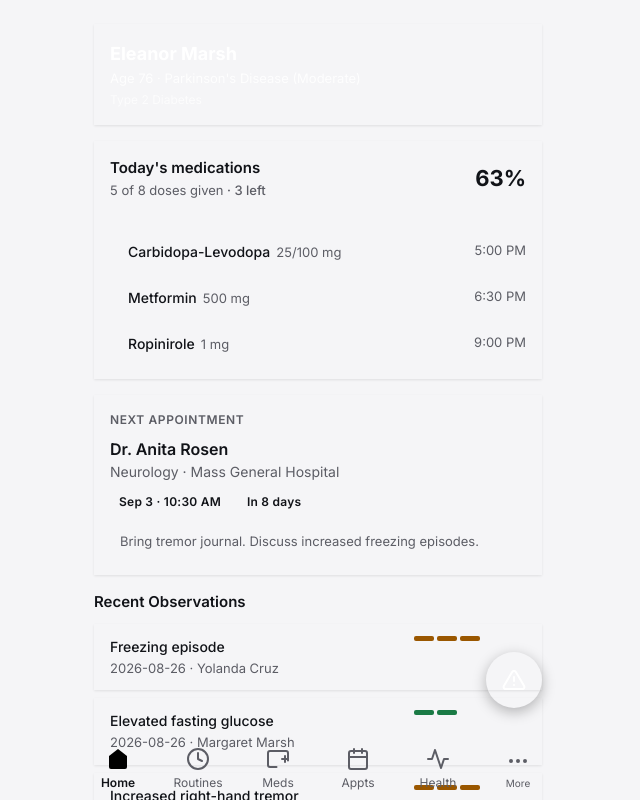
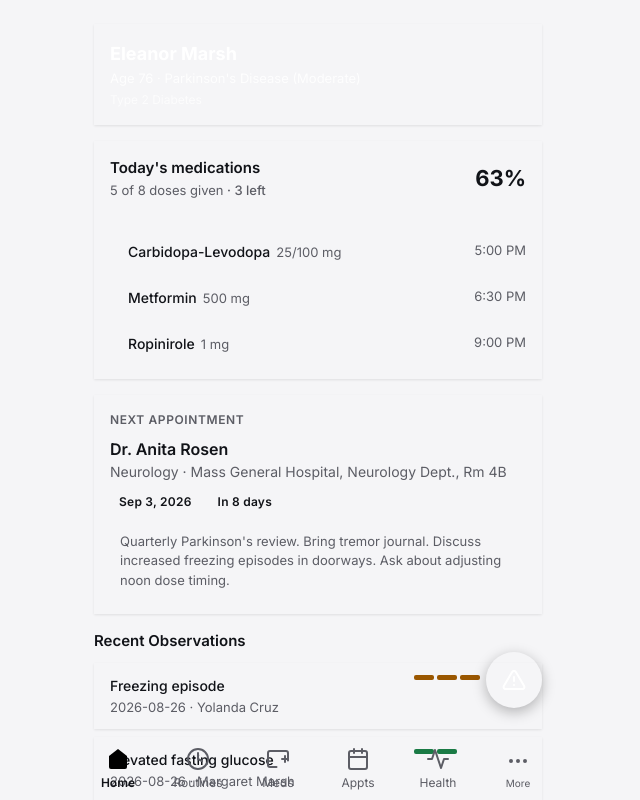
Before and after one commit to asaadx/icarehome, a React (Vite) app: page / in a window 1280 px wide. Shown: the whole page, without its empty margins (322-962 px from the left). Built offline with nearby package versions, Linux system fonts and the light colour scheme; the HTML template or start-up script is replaced by a standard one.

Commit message:
feat(appointments): add edit/cancel/complete CRUD and fix dashboard next-appointment card

```diff
--- a/src/App.tsx
+++ b/src/App.tsx
@@ -19,7 +19,7 @@ export default function App() {
   const [screen, setScreen] = useState<Screen>("dashboard");
   const { log, addLogEntry } = useCareLog();
   const { medications, toggleDose, addMedication, updateMedication, deleteMedication } = useMedications(addLogEntry);
-  const { appointments, savePrepNotes, saveOutcomeNotes, addAppointment } = useAppointments(addLogEntry);
+  const { appointments, savePrepNotes, saveOutcomeNotes, addAppointment, updateAppointment, cancelAppointment, completeAppointment } = useAppointments(addLogEntry);
   const { symptoms, incidents, addSymptom, addIncident } = useHealthEvents(addLogEntry);
   const [showMore, setShowMore] = useState(false);
   const [autoOpenKind, setAutoOpenKind] = useState<"symptom" | "incident" | null>(null);
@@ -39,7 +39,7 @@ export default function App() {
     <div style={{ display: "flex", flexDirection: "column", height: "100vh", maxWidth: 480, margin: "0 auto", background: "var(--color-background)", position: "relative" }}>
       {/* Content area */}
       <div style={{ flex: 1, overflowY: "auto", padding: "24px 16px 100px" }}>
-        {screen === "dashboard" && <DashboardScreen medications={medications} symptoms={symptoms} log={log} />}
+        {screen === "dashboard" && <DashboardScreen medications={medications} symptoms={symptoms} log={log} appointments={appointments} />}
         {screen === "log" && <CareLogScreen log={log} />}
         {screen === "medications" && (
           <MedicationsScreen
@@ -56,6 +56,9 @@ export default function App() {
             onSavePrepNotes={savePrepNotes}
             onSaveOutcomeNotes={saveOutcomeNotes}
             onAddAppointment={addAppointment}
+            onUpdateAppointment={updateAppointment}
+            onCompleteAppointment={completeAppointment}
+            onCancelAppointment={cancelAppointment}
           />
         )}
         {screen === "caregivers" && <CaregiversScreen />}
--- a/src/components/appointments/AppointmentCard.tsx
+++ b/src/components/appointments/AppointmentCard.tsx
@@ -45,14 +45,59 @@ const cancelBtnStyle: CSSProperties = {
   minHeight: 44,
 };
 
+const editBtnStyle: CSSProperties = {
+  fontSize: 13,
+  fontWeight: 600,
+  color: "var(--color-primary)",
+  background: "var(--color-secondary)",
+  border: "none",
+  cursor: "pointer",
+  padding: "7px 14px",
+  borderRadius: 20,
+  fontFamily: "inherit",
+  minHeight: 34,
+};
+
+const completeApptBtnStyle: CSSProperties = {
+  fontSize: 13,
+  fontWeight: 600,
+  color: "var(--color-success)",
+  background: "var(--color-success-bg)",
+  border: "none",
+  cursor: "pointer",
+  padding: "7px 14px",
+  borderRadius: 20,
+  fontFamily: "inherit",
+  minHeight: 34,
+};
+
+const cancelApptBtnStyle: CSSProperties = {
+  fontSize: 13,
+  fontWeight: 600,
+  color: "var(--color-danger)",
+  background: "var(--color-danger-bg)",
+  border: "none",
+  cursor: "pointer",
+  padding: "7px 14px",
+  borderRadius: 20,
+  fontFamily: "inherit",
+  minHeight: 34,
+};
+
 export default function AppointmentCard({
   appt,
   onSavePrepNotes,
   onSaveOutcomeNotes,
+  onEdit,
+  onComplete,
+  onCancelAppt,
 }: {
   appt: Appointment;
   onSavePrepNotes: (id: string, text: string) => void;
   onSaveOutcomeNotes: (id: string, text: string) => void;
+  onEdit: (id: string) => void;
+  onComplete: (id: string) => void;
+  onCancelAppt: (id: string) => void;
 }) {
   const days = daysUntil(appt.date);
   const isPast = appt.status === "completed" || appt.status === "cancelled";
@@ -66,9 +111,12 @@ export default function AppointmentCard({
     <Card style={{ borderLeft: `3px solid ${isPast ? "var(--color-border)" : "var(--color-primary)"}` }}>
       {/* Header */}
       <div style={{ display: "flex", justifyContent: "space-between", alignItems: "flex-start", marginBottom: 8 }}>
-        <div>
-          <div style={{ fontSize: 16, fontWeight: 600 }}>{appt.provider}</div>
-          <div style={{ fontSize: 13, color: "var(--color-muted-foreground)" }}>{appt.specialty}</div>
+        <div style={{ display: "flex", alignItems: "flex-start", gap: 8 }}>
+          <div>
+            <div style={{ fontSize: 16, fontWeight: 600 }}>{appt.provider}</div>
+            <div style={{ fontSize: 13, color: "var(--color-muted-foreground)" }}>{appt.specialty}</div>
+          </div>
+          <button onClick={() => onEdit(appt.id)} style={editBtnStyle}>Edit</button>
         </div>
         <div style={{ textAlign: "right", flexShrink: 0, marginLeft: 12 }}>
           <div style={{ fontSize: 14, fontWeight: 600, color: !isPast && days <= 7 ? "var(--color-danger)" : "var(--color-foreground)" }}>
@@ -86,6 +134,13 @@ export default function AppointmentCard({
         }
         <span style={{ fontSize: 13, color: "var(--color-muted-foreground)" }}>{appt.location}</span>
       </div>
+
+      {!isPast && (
+        <div style={{ display: "flex", gap: 8, marginBottom: 10 }}>
+          <button onClick={() => onComplete(appt.id)} style={completeApptBtnStyle}>Mark completed</button>
+          <button onClick={() => onCancelAppt(appt.id)} style={cancelApptBtnStyle}>Cancel</button>
+        </div>
+      )}
 
       {/* Prep / questions section */}
       <div style={{ marginBottom: isPast ? 14 : 0 }}>
--- a/src/components/appointments/AppointmentForm.tsx
+++ b/src/components/appointments/AppointmentForm.tsx
@@ -1,29 +1,46 @@
 import { useState } from "react";
 import type { FormEvent } from "react";
-import type { NewAppointmentInput } from "../../hooks/useAppointments";
+import type { Appointment } from "../../types/domain";
+import type { NewAppointmentInput, AppointmentEditInput } from "../../hooks/useAppointments";
 import Card from "../ui/Card";
 
 const fieldLabelStyle = { fontSize: 13, fontWeight: 600, color: "var(--color-muted-foreground)", display: "block", marginBottom: 6 } as const;
 const fieldInputStyle = { width: "100%", padding: "12px 14px", border: "1.5px solid var(--color-border)", borderRadius: 10, fontSize: 16, fontFamily: "inherit", background: "var(--color-background)", color: "var(--color-foreground)", outline: "none" } as const;
 
+const emptyForm = { provider: "", specialty: "", location: "", date: "", time: "", prepNotes: "" };
+
 export default function AppointmentForm({
-  onSubmit,
+  appointment,
+  onAdd,
+  onSave,
   onCancel,
 }: {
-  onSubmit: (input: NewAppointmentInput) => void;
+  appointment?: Appointment;
+  onAdd?: (input: NewAppointmentInput) => void;
+  onSave?: (id: string, input: AppointmentEditInput) => void;
   onCancel: () => void;
 }) {
-  const [form, setForm] = useState<NewAppointmentInput>({ provider: "", specialty: "", location: "", date: "", time: "", prepNotes: "" });
+  const isEdit = !!appointment;
+  const [form, setForm] = useState(() =>
+    appointment
+      ? { provider: appointment.provider, specialty: appointment.specialty, location: appointment.location, date: appointment.date, time: appointment.time, prepNotes: "" }
+      : emptyForm
+  );
 
   function handleSubmit(e: FormEvent) {
     e.preventDefault();
-    onSubmit(form);
-    setForm({ provider: "", specialty: "", location: "", date: "", time: "", prepNotes: "" });
+    const { provider, specialty, location, date, time } = form;
+    if (isEdit && appointment) {
+      onSave?.(appointment.id, { provider, specialty, location, date, time });
+    } else {
+      onAdd?.({ provider, specialty, location, date, time, prepNotes: form.prepNotes });
+      setForm(emptyForm);
+    }
   }
 
   return (
     <Card style={{ marginBottom: 20, border: "1.5px solid var(--color-primary)" }}>
-      <div style={{ fontSize: 16, fontWeight: 600, marginBottom: 16 }}>New Appointment</div>
+      <div style={{ fontSize: 16, fontWeight: 600, marginBottom: 16 }}>{isEdit ? "Edit Appointment" : "New Appointment"}</div>
       <form onSubmit={handleSubmit} style={{ display: "flex", flexDirection: "column", gap: 14 }}>
         <div>
           <label style={fieldLabelStyle}>Provider</label>
@@ -47,10 +64,12 @@ export default function AppointmentForm({
             <input value={form.time} onChange={(e) => setForm((p) => ({ ...p, time: e.target.value }))} required placeholder="e.g. 10:30 AM" style={fieldInputStyle} />
           </div>
         </div>
-        <div>
-          <label style={fieldLabelStyle}>Prep notes (optional)</label>
-          <textarea value={form.prepNotes} onChange={(e) => setForm((p) => ({ ...p, prepNotes: e.target.value }))} rows={3} placeholder="What to bring, what to ask..." style={{ ...fieldInputStyle, resize: "vertical", lineHeight: 1.5, fontSize: 15 }} />
-        </div>
+        {!isEdit && (
+          <div>
+            <label style={fieldLabelStyle}>Prep notes (optional)</label>
+            <textarea value={form.prepNotes} onChange={(e) => setForm((p) => ({ ...p, prepNotes: e.target.value }))} rows={3} placeholder="What to bring, what to ask..." style={{ ...fieldInputStyle, resize: "vertical", lineHeight: 1.5, fontSize: 15 }} />
+          </div>
+        )}
         <div style={{ display: "flex", gap: 10 }}>
           <button type="submit" style={{ flex: 1, padding: "13px", background: "var(--color-primary)", color: "#fff", border: "none", borderRadius: 10, fontSize: 15, fontWeight: 600, cursor: "pointer", fontFamily: "inherit" }}>Save</button>
           <button type="button" onClick={onCancel} style={{ flex: 1, padding: "13px", background: "var(--color-muted)", border: "none", borderRadius: 10, fontSize: 15, fontWeight: 500, cursor: "pointer", color: "var(--color-muted-foreground)", fontFamily: "inherit" }}>Cancel</button>
--- a/src/components/dashboard/DashboardScreen.tsx
+++ b/src/components/dashboard/DashboardScreen.tsx
@@ -1,16 +1,30 @@
-import type { Medication, Symptom, LogEntry } from "../../types/domain";
+import type { Appointment, Medication, Symptom, LogEntry } from "../../types/domain";
 import { PATIENT } from "../../data/seed";
 import { TYPE_CONFIG } from "../../lib/logTypeConfig";
+import { formatDate, daysUntil } from "../../lib/date";
 import Card from "../ui/Card";
 import Pill from "../ui/Pill";
 import SeverityBar from "../ui/SeverityBar";
 
-export default function DashboardScreen({ medications, symptoms, log }: { medications: Medication[]; symptoms: Symptom[]; log: LogEntry[] }) {
+export default function DashboardScreen({
+  medications,
+  appointments,
+  symptoms,
+  log,
+}: {
+  medications: Medication[];
+  appointments: Appointment[];
+  symptoms: Symptom[];
+  log: LogEntry[];
+}) {
   const allDoses = medications.flatMap((m) => m.todayDoses);
   const given = allDoses.filter((d) => d.given).length;
   const pending = allDoses.length - given;
   const pct = Math.round((given / allDoses.length) * 100);
   const pendingMeds = medications.filter((m) => m.todayDoses.some((d) => !d.given));
+  const nextAppointment = appointments
+    .filter((a) => a.status === "upcoming")
+    .sort((a, b) => a.date.localeCompare(b.date))[0];
 
   return (
     <div style={{ display: "flex", flexDirection: "column", gap: 16 }}>
@@ -57,15 +71,30 @@ export default function DashboardScreen({ medications, symptoms, log }: { medica
       {/* Next appointment */}
       <Card>
         <div style={{ fontSize: 12, fontWeight: 600, color: "var(--color-muted-foreground)", textTransform: "uppercase", letterSpacing: "0.05em", marginBottom: 8 }}>Next Appointment</div>
-        <div style={{ fontSize: 16, fontWeight: 600 }}>Dr. Anita Rosen</div>
-        <div style={{ fontSize: 14, color: "var(--color-muted-foreground)" }}>Neurology · Mass General Hospital</div>
-        <div style={{ marginTop: 8, display: "flex", gap: 8, alignItems: "center" }}>
-          <Pill label="Sep 3 · 10:30 AM" color="var(--color-primary)" bg="var(--color-secondary)" />
-          <Pill label="In 8 days" color="var(--color-warning)" bg="var(--color-warning-bg)" />
-        </div>
-        <div style={{ marginTop: 10, fontSize: 13, color: "var(--color-muted-foreground)", background: "var(--color-muted)", padding: "8px 10px", borderRadius: 8 }}>
-          Bring tremor journal. Discuss increased freezing episodes.
-        </div>
+        {nextAppointment ? (
+          <>
+            <div style={{ fontSize: 16, fontWeight: 600 }}>{nextAppointment.provider}</div>
+            <div style={{ fontSize: 14, color: "var(--color-muted-foreground)" }}>{nextAppointment.specialty} · {nextAppointment.location}</div>
+            <div style={{ marginTop: 8, display: "flex", gap: 8, alignItems: "center", flexWrap: "wrap" }}>
+              <Pill label={formatDate(nextAppointment.date)} color="var(--color-primary)" bg="var(--color-secondary)" />
+              {(() => {
+                const days = daysUntil(nextAppointment.date);
+                return (
+                  <Pill
+                    label={days === 0 ? "Today" : days === 1 ? "Tomorrow" : `In ${days} days`}
+                    color={days <= 7 ? "var(--color-warning)" : "var(--color-primary)"}
+                    bg={days <= 7 ? "var(--color-warning-bg)" : "var(--color-secondary)"}
+                  />
+                );
+              })()}
+            </div>
+            <div style={{ marginTop: 10, fontSize: 13, color: "var(--color-muted-foreground)", background: "var(--color-muted)", padding: "8px 10px", borderRadius: 8 }}>
+              {nextAppointment.prepNotes || "No prep notes yet."}
+            </div>
+          </>
+        ) : (
+          <div style={{ fontSize: 14, color: "var(--color-muted-foreground)" }}>No upcoming appointments</div>
+        )}
       </Card>
 
       {/* Recent observations */}
--- a/src/hooks/useAppointments.ts
+++ b/src/hooks/useAppointments.ts
@@ -9,6 +9,14 @@ export interface NewAppointmentInput {
   date: string;
   time: string;
   prepNotes: string;
+}
+
+export interface AppointmentEditInput {
+  provider: string;
+  specialty: string;
+  location: string;
+  date: string;
+  time: string;
 }
 
 export function useAppointments(addLogEntry: (entry: Omit<LogEntry, "id" | "date" | "time">) => void) {
@@ -48,5 +56,26 @@ export function useAppointments(addLogEntry: (entry: Omit<LogEntry, "id" | "date
     addLogEntry({ type: "appointment", title: `Appointment scheduled: ${input.provider}`, detail: `${input.specialty} \u00b7 ${input.date} ${input.time}`, loggedBy: "You" });
   }
 
-  return { appointments, savePrepNotes, saveOutcomeNotes, addAppointment };
+  function updateAppointment(id: string, input: AppointmentEditInput) {
+    setAppointments((prev) => prev.map((a) => (a.id === id ? { ...a, ...input } : a)));
+    addLogEntry({ type: "appointment", title: `Updated appointment: ${input.provider}`, detail: "Appointment details edited.", loggedBy: "You" });
+  }
+
+  function cancelAppointment(id: string) {
+    const appt = appointments.find((a) => a.id === id);
+    setAppointments((prev) => prev.map((a) => (a.id === id ? { ...a, status: "cancelled" } : a)));
+    if (appt) {
+      addLogEntry({ type: "appointment", title: `Appointment cancelled: ${appt.provider}`, detail: `${appt.specialty} \u00b7 was ${appt.date}`, loggedBy: "You" });
+    }
+  }
+
+  function completeAppointment(id: string) {
+    const appt = appointments.find((a) => a.id === id);
+    setAppointments((prev) => prev.map((a) => (a.id === id ? { ...a, status: "completed" } : a)));
+    if (appt) {
+      addLogEntry({ type: "appointment", title: `Appointment completed: ${appt.provider}`, detail: appt.specialty, loggedBy: "You" });
+    }
+  }
+
+  return { appointments, savePrepNotes, saveOutcomeNotes, addAppointment, updateAppointment, cancelAppointment, completeAppointment };
 }
```
Also changed, not shown: src/components/appointments/AppointmentsScreen.tsx (+33 -8 lines).
